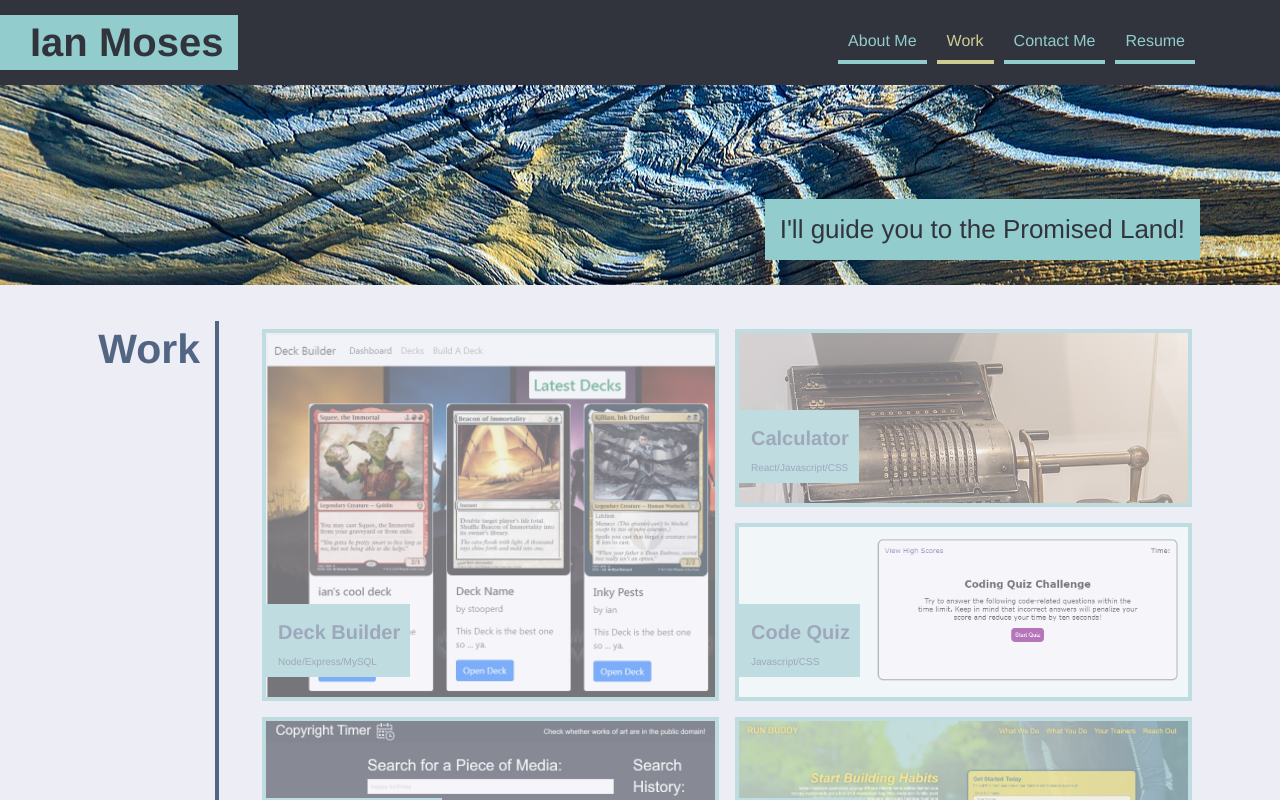
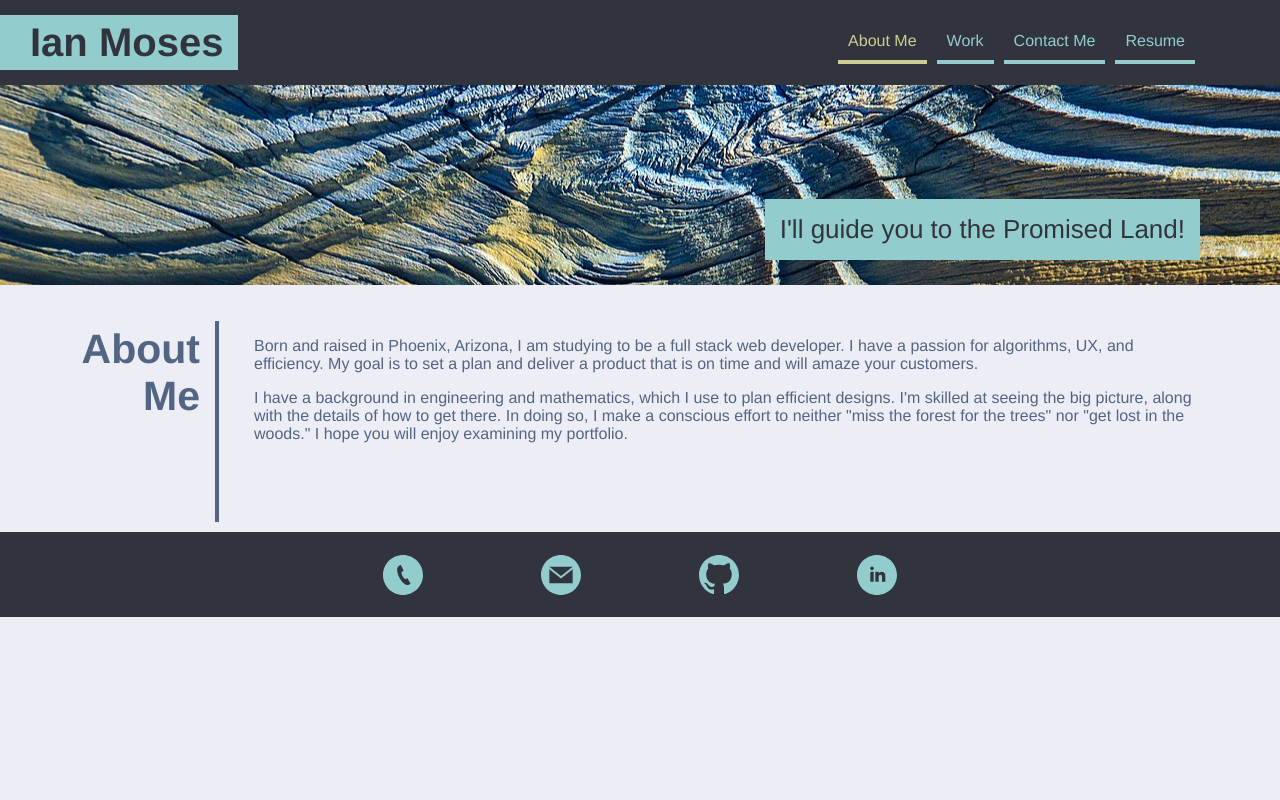
Before and after one commit to Moses-Ian/portfolio, a React (Create React App) app: page / in a window 1280 px wide. Shown: the top 800 px of the page. Built offline with nearby package versions, Linux system fonts and the light colour scheme.

Commit message:
fxed work jittering

```diff
--- a/public/assets/css/style.css
+++ b/public/assets/css/style.css
@@ -152,6 +152,7 @@ h2 {
 	justify-content: space-between;
 	margin-right: var(--right-margin-large);
 	max-height: 600px;
+	min-height: 582px;
 	flex: 1 0 0;
 	overflow: hidden;
 }
--- a/src/App.js
+++ b/src/App.js
@@ -7,7 +7,7 @@ import Contact from './components/Contact';
 import Resume from './components/Resume';
 import Footer from './components/Footer';
 
-const startPage = 'work';	//for debugging
+const startPage = 'about';	//for debugging
 
 function App() {
 
```
